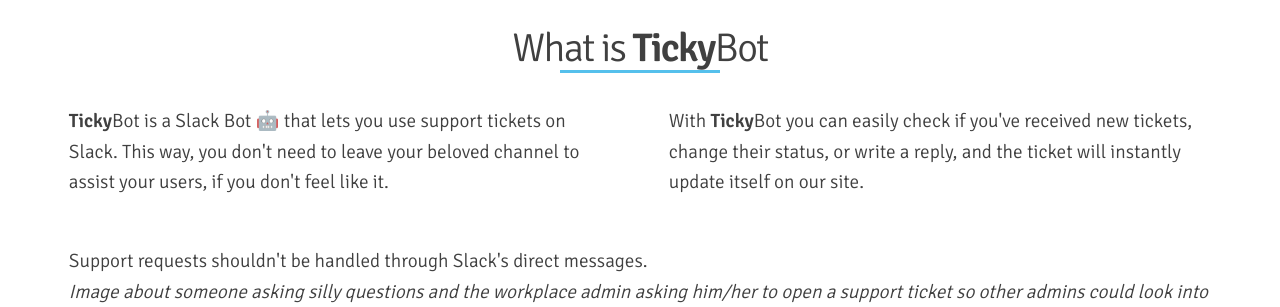
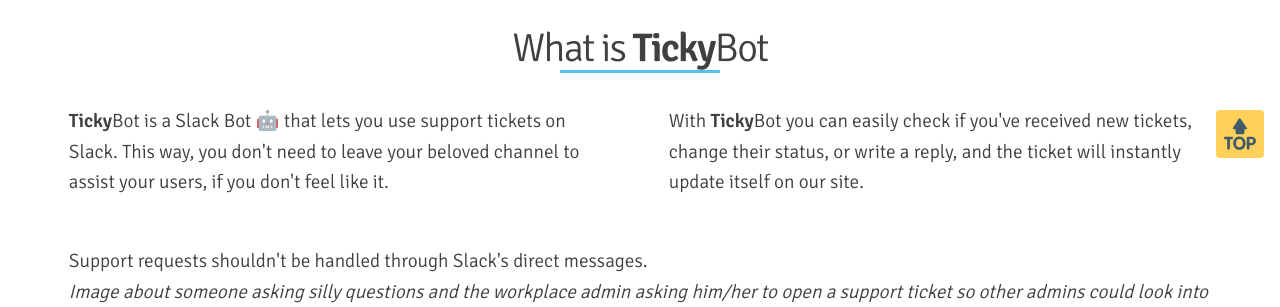
Before and after one commit to chingu-voyages/v11-toucans-team-04, a PHP site: page / in a window 1280 px wide. Shown: the part 626-933 px from the top of the page. Run offline with PHP 8.4, Linux system fonts and the light colour scheme.

Commit message:
Added back-to-top button

```diff
--- a/css/style.css
+++ b/css/style.css
@@ -348,3 +348,22 @@ footer a {
   transition: opacity 1.5s cubic-bezier(.6, -.5, 0, .75),
     transform 1.5s cubic-bezier(.6, -.5, 0, .75);
 }
+
+/* Back-to-top button */
+.back-to-top {
+  background-color: #ffd05a;
+  border: 0;
+  border-radius: 4px;
+  bottom: 1rem;
+  cursor: pointer;
+  padding: .5rem .5rem 0;
+  position: fixed;
+  right: 1rem;
+  text-decoration: none;
+  font-size: 200%;
+}
+
+.back-to-top:hover {
+  box-shadow: 1px 1px 0 rgba(0, 0, 0, 0.1);
+  transform: scale(0.95);
+}
--- a/index.html
+++ b/index.html
@@ -231,6 +231,9 @@
       <p>The app is not created by, affiliated with, or supported by Slack Technologies, Inc.</p>
     </div>
   </footer>
+<button class="back-to-top">
+  <img src="images/top-button.svg">
+</button>
 
   <script src="js/ticky.js"></script>
 </body>
```
Also changed, not shown: images/top-button.svg (added).
